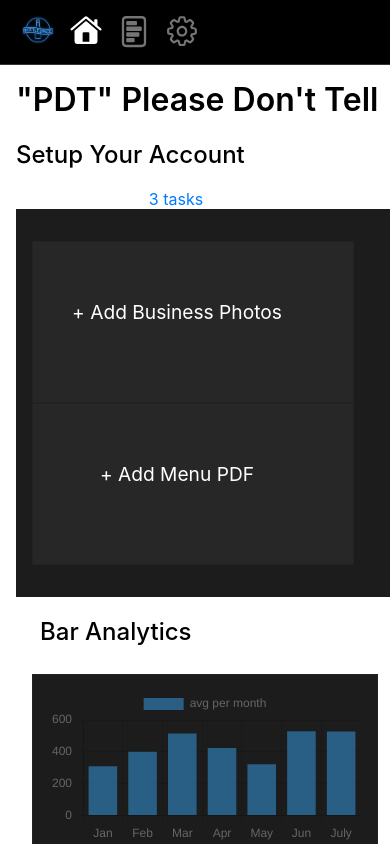
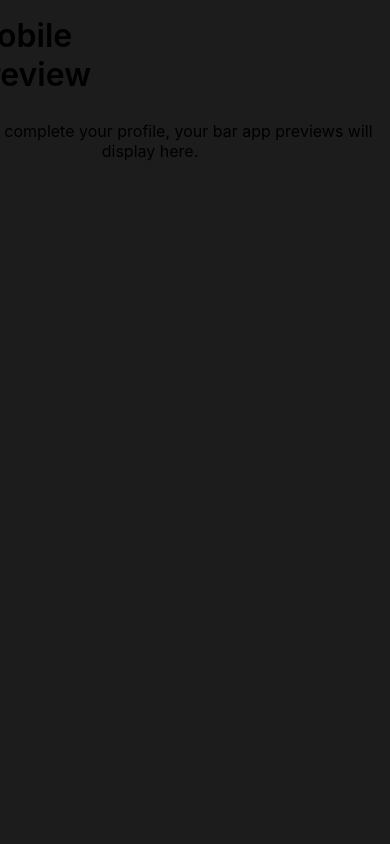
Before and after one commit to DiscoverPioneer/bottlespace-frontend, a React (Create React App) app: page /auth/home in a window 390 px wide. Shown: the top 844 px of the page. Built offline with nearby package versions, Linux system fonts and the light colour scheme.

Commit message:
feat: mobile preview is a bit bigger now

```diff
--- a/src/Auth.css
+++ b/src/Auth.css
@@ -215,7 +215,6 @@ div.clear {
     display: block;
     border-bottom: 1px solid #333;
     position: fixed;
-    z-index: 199;
     left:0px;
     top: 0px;
     width: 100vw;
@@ -249,11 +248,9 @@ div.clear {
     max-height: 2em;
   }
   .Auth .MobilePreview {
-    display: none;
   }
   .Auth .right-nav .mobile-preview {
-    clear: both;
-    float: left;
+    min-width: 30em;
   }
   .Auth .analytics-tiles .AppGraph {
     max-width: 80vw;
@@ -261,4 +258,18 @@ div.clear {
   .Auth .HomeView .content .record {
     max-width: 90vw;
   }
+  .Auth .expand-toggle-button {
+    margin-top: 0.4em;
+    margin-right: 0.4em;
+  }
+  .Auth .HomeView .header .setup-view-all {
+    width: 8em;
+    text-align: left;
+  }
 }
+@media (min-width: 721px) {
+  .Auth .MobilePreview .mobile-preview {
+    background-color: red;
+    min-width: 30em;
+  }
+}
--- a/src/components/home-view.jsx
+++ b/src/components/home-view.jsx
@@ -31,7 +31,7 @@ function LeftNav() {
     /**
      * TODO: grab current setup tasks needed from api
      */
-    setTaskCounter('3 tasks');
+    setTaskCounter('View all 3 tasks');
   }, []);
   return (
     <div className="HomeView">
```
